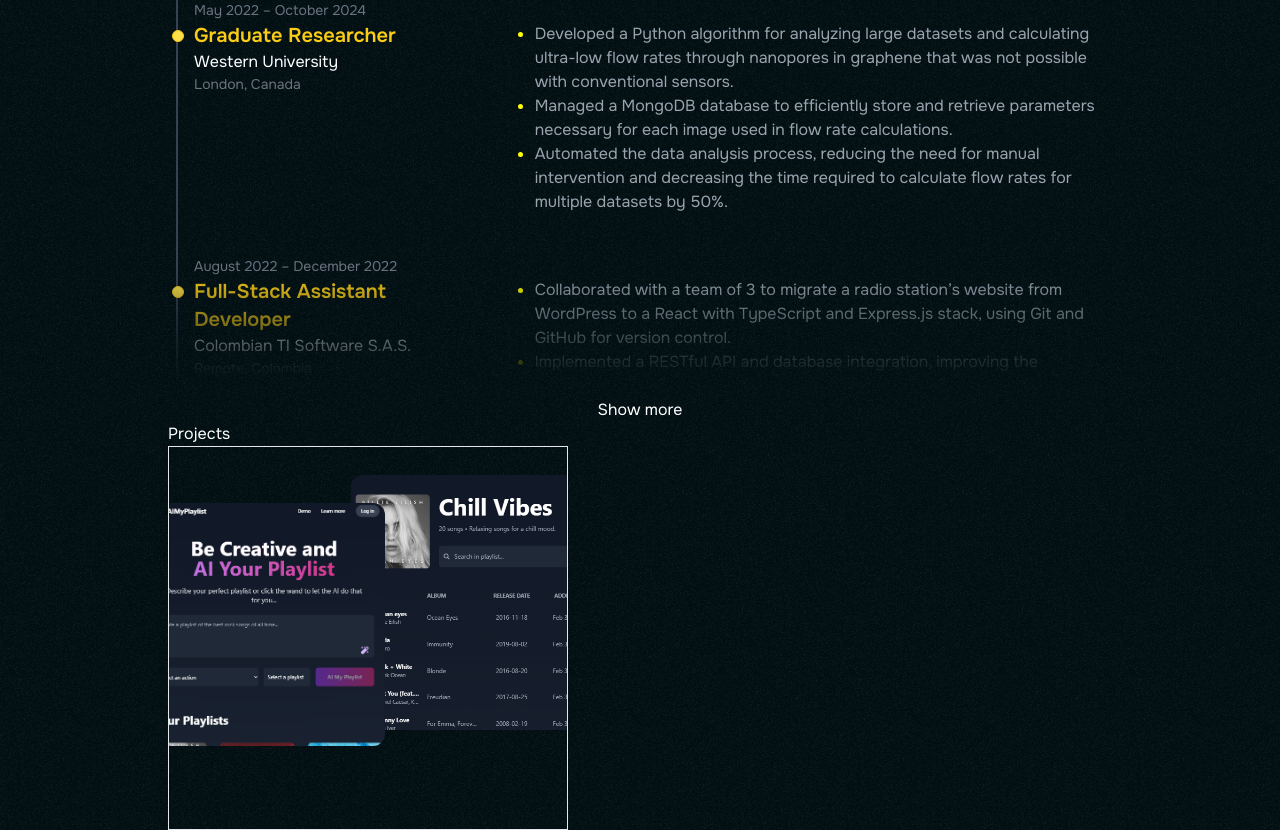
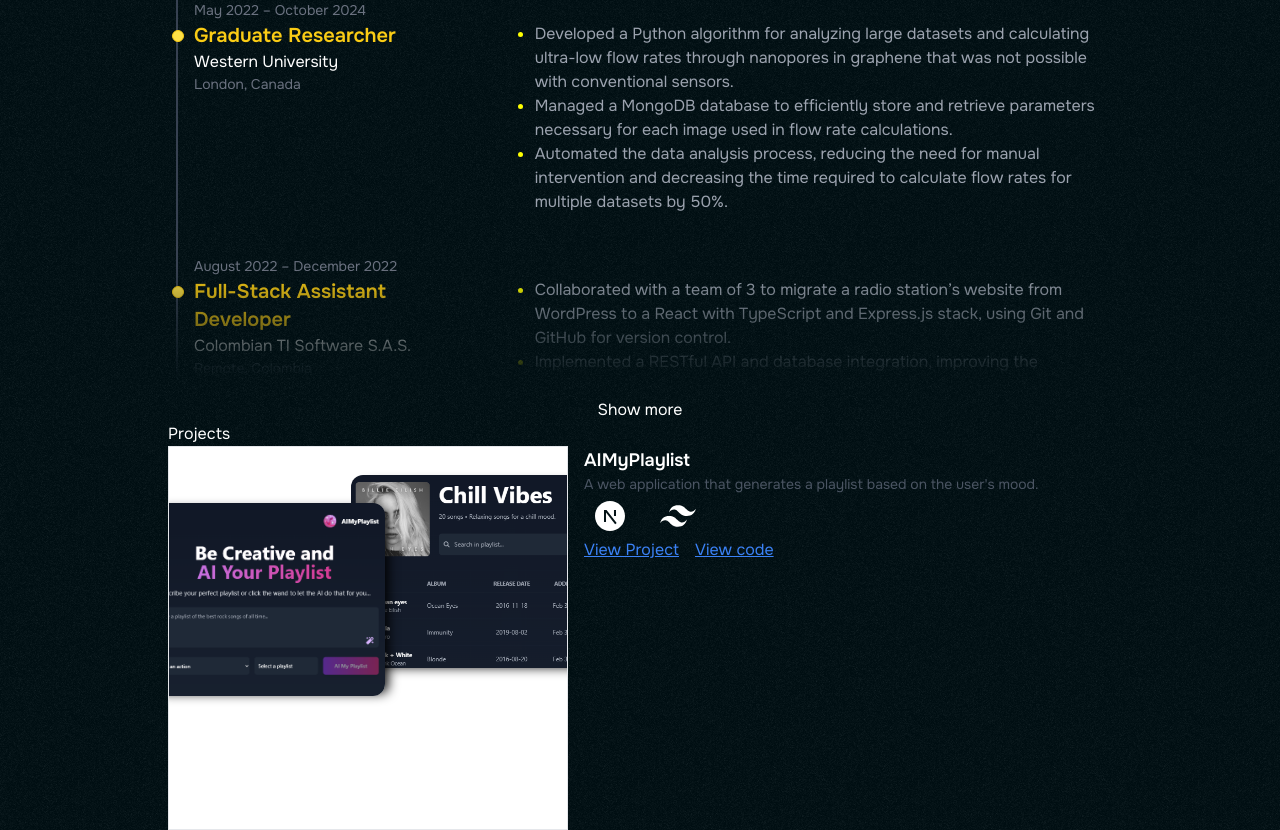
Before and after one commit to samuelgomez4/my-portfolio, a Next.js app: page / in a window 1280 px wide. Shown: the part 386-1216 px from the top of the page. Built offline with nearby package versions, Linux system fonts and the light colour scheme.

Commit message:
Add GitHub link and improve ProjectItem layout with technology icons and project links

```diff
--- a/app/components/projects/constants.ts
+++ b/app/components/projects/constants.ts
@@ -14,8 +14,9 @@ export const PROJECTS = [
     name: 'AIMyPlaylist',
     description: "A web application that generates a playlist based on the user's mood.",
     link: 'https://aimyplaylist.vercel.app/',
+    github: 'https://github.com/samuelgomez4/ai-my-playlist',
     images: ['/aimp-demo.png', '/aimp-playlist.png'],
-    thecnologies: [TECHNOLOGIES.next, TECHNOLOGIES.tailwind],
+    technologies: [TECHNOLOGIES.next, TECHNOLOGIES.tailwind],
   },
 ];
 
--- a/app/components/projects/project-item/ProjectImage.tsx
+++ b/app/components/projects/project-item/ProjectImage.tsx
@@ -7,14 +7,14 @@ export function ProjectImage({ name, images, className }: Props) {
   console.log(images);
   const [image1, image2] = images;
   return (
-    <div className={`relative w-[400px] overflow-hidden h-96 z-0 border group ${className}`}>
+    <div className={`relative w-[400px] overflow-hidden h-96 z-0 border  ${className} bg-white`}>
       <img
-        className="absolute top-14 -left-6 rounded-xl w-60 group-hover:-translate-x-4 group-hover:translate-y-8 transition-all duration-300"
+        className="absolute top-14 -left-6 rounded-xl w-60 group-hover:-translate-x-4 group-hover:translate-y-2 transition-all duration-300 shadow-[8px_2px_12px_-5px_black]"
         src={image1}
         alt={`An image that shows a demo of the project ${name}`}
       />
       <img
-        className="absolute -z-10 rounded-xl w-60 -right-6 top-7 group-hover:translate-x-4 group-hover:-translate-y-8 transition-all duration-300"
+        className="absolute -z-10 rounded-xl w-60 -right-6 top-7 group-hover:translate-x-4 group-hover:-translate-y-2 transition-all duration-300 shadow-[8px_4px_12px_-5px_black]"
         src={image2}
         alt={`An image that shows a demo of the project ${name}`}
       />
--- a/app/components/projects/project-item/ProjectItem.tsx
+++ b/app/components/projects/project-item/ProjectItem.tsx
@@ -8,11 +8,37 @@ interface Props {
 export function ProjectItem({ project }: Props) {
   console.log({ project });
   return (
-    <article>
+    <article className="group flex gap-4">
       <ProjectImage
         name={project.name}
         images={project.images}
       />
+      <div>
+        <h3 className="text-lg font-semibold">{project.name}</h3>
+        <p className="text-sm text-gray-600">{project.description}</p>
+        <div className="flex gap-4">
+          {project.technologies.map((tech) => (
+            <span
+              key={tech.name}
+              title={tech.name}
+              className="text-4xl px-2 py-1 rounded-full">
+              <tech.icon />
+            </span>
+          ))}
+        </div>
+        <div className="flex gap-4">
+          <a
+            href={project.link}
+            className="text-blue-500 underline">
+            View Project
+          </a>
+          <a
+            href={project.github}
+            className="text-blue-500 underline">
+            View code
+          </a>
+        </div>
+      </div>
     </article>
   );
 }
```
Also changed, not shown: public/aimp-demo.png, public/aimp-playlist.png.
